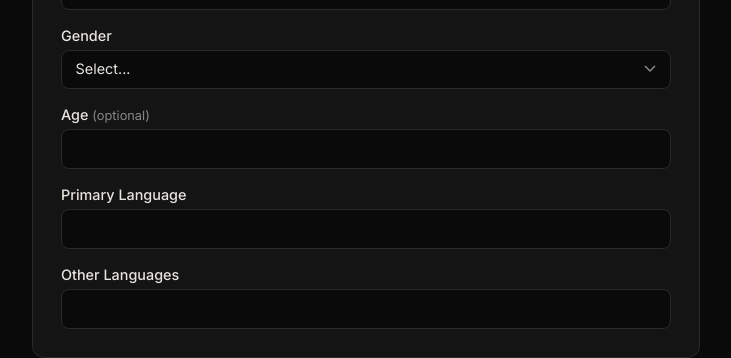
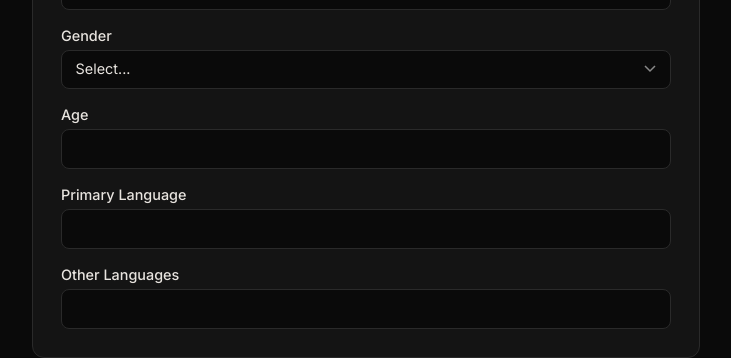
Before and after one commit to jamhousebarrio/jamhousebarrio.github.io, a Jekyll site: the page built from apply.html, in a window 1280 px wide and 900 px high, scrolled down 669 px. Shown: the part 152-510 px from the top of the window, without its empty margins (274-1005 px from the left). Built offline with Jekyll 4.4.1, drawn with Linux system fonts in a browser that asks for light colours.

Commit message:
Remove optional label from age field

```diff
--- a/apply.html
+++ b/apply.html
@@ -256,7 +256,7 @@ title: Apply - JamHouse 2026
           </select>
         </div>
         <div class="form-group">
-          <label>Age <span class="optional">(optional)</span></label>
+          <label>Age</label>
           <input type="number" name="age" min="18" max="120">
         </div>
         <div class="form-group">
```
